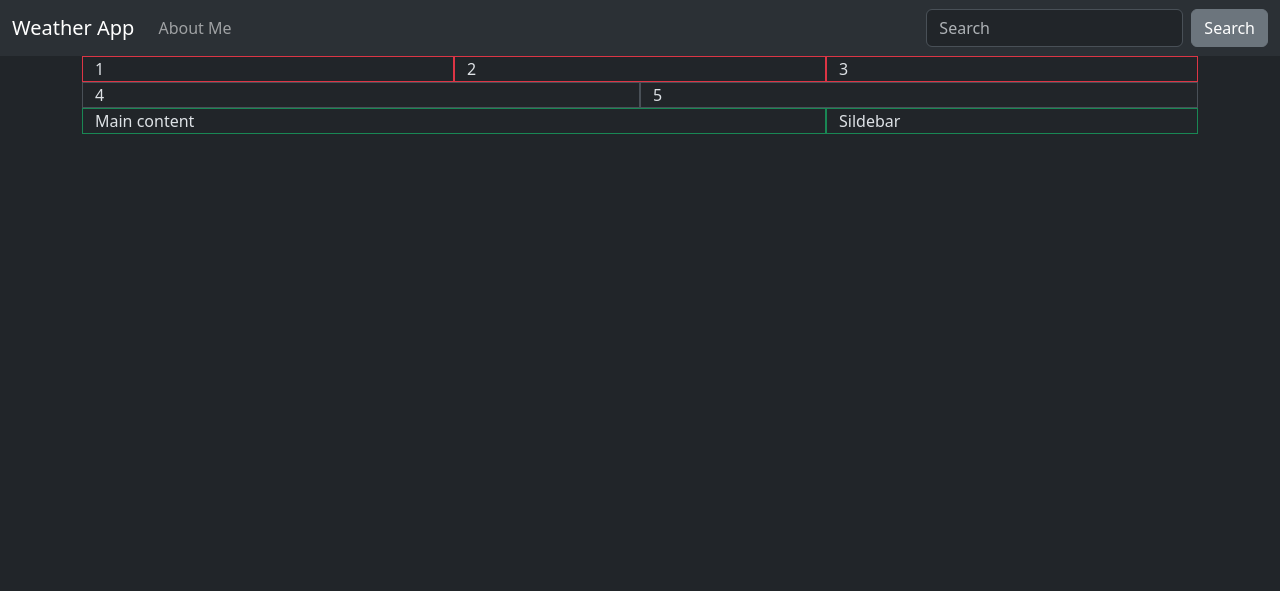
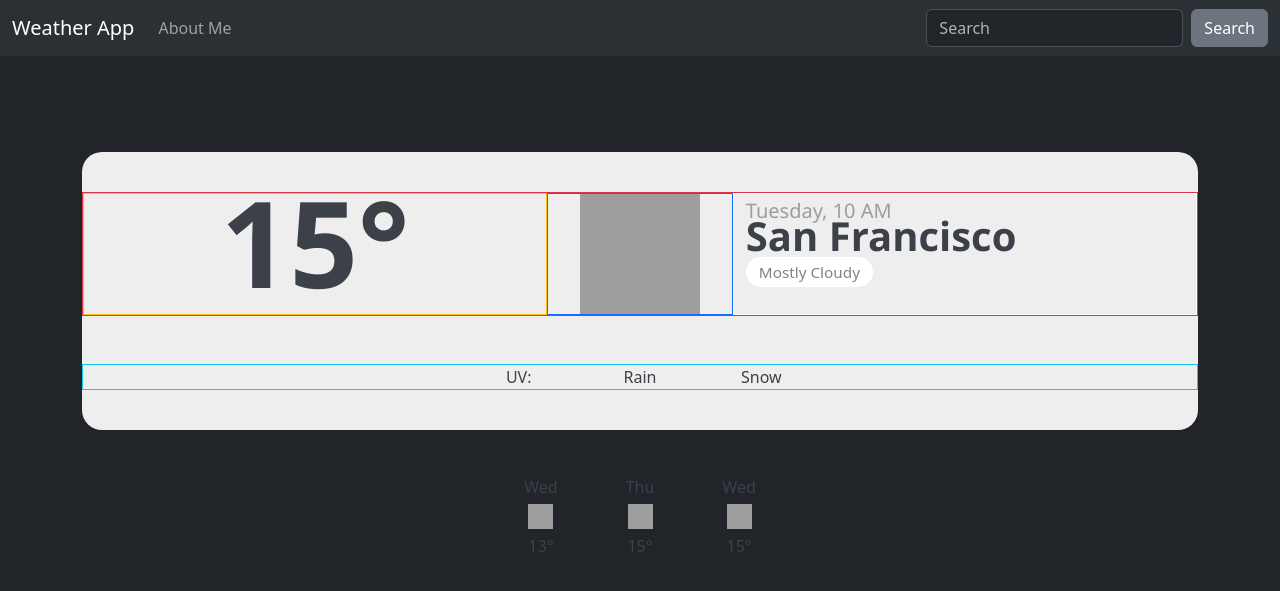
Before and after one commit to devHksingh/DjangoWeatherApp, a Django app: page / in a window 1280 px wide. Shown: the top 591 px of the page. Run offline with Django 4.2, Linux system fonts and the light colour scheme; data that the repository does not hold is empty; grey boxes are pictures that could not be loaded.

Commit message:
update home.html

```diff
--- a/lookup/templates/base.html
+++ b/lookup/templates/base.html
@@ -4,6 +4,8 @@
     <meta charset="utf-8">
     <meta name="viewport" content="width=device-width, initial-scale=1">
     <title>WeatherApp demo</title>
+    {% load static %}
+    <link rel="stylesheet" href="{% static 'css/style.css' %}">
     <link href="https://cdn.jsdelivr.net/npm/bootstrap@5.3.0-alpha3/dist/css/bootstrap.min.css" rel="stylesheet" integrity="sha384-KK94CHFLLe+nY2dmCWGMq91rCGa5gtU4mk92HdvYe+M/SXH301p5ILy+dN9+nJOZ" crossorigin="anonymous">
   </head>
   <body>
--- a/lookup/templates/home.html
+++ b/lookup/templates/home.html
@@ -4,7 +4,7 @@
 {%block content%}
 {% load static %}
 
-<div class="container-md">
+<!-- <div class="container-md">
     <div class="row">
         <div class="col-sm border border-danger">1</div>
         <div class="col-sm border border-danger">2</div>
@@ -21,7 +21,150 @@
         <div class="col-md-8 border border-success">Main content</div>
         <div class="col-md-4 border border-success">Sildebar</div>
     </div>
+</div> -->
+
+<!-- Gutter -->
+
+<!-- <div class="container px-4 mt-5 border border-info ">
+    <div class="row gx-5">
+        <div class="col">
+            <div class="p-3 border">custom column</div>
+        </div>
+        <div class="col">
+            <div class="p-3 border">custom column</div>
+        </div>
+    </div>
+</div> -->
+<br><br><br><br>
+
+<!-- test grid -->
+
+<div class="container-md weather__card">
+    <div class="row border border-danger">
+        <div class="col-md-5 border border-warning text-center"><h2>15&deg;</h2></div>
+        <div class="col-md-2 border border-primary text-center "><img src="https://svgur.com/i/oKG.svg"></div>
+        <div class="col-md-5 border border-white pt-3">
+                <h5>Tuesday, 10 AM</h5>
+                <h3 class="mt-2">San Francisco</h3>
+                <span class="weather__description mt-2">Mostly Cloudy</span>
+        </div>
+    </div>
+    <div class="row justify-content-md-center text-center border border-info mt-5">
+        <div class="col col-lg-2">UV:</div>
+        <div class="col-md-auto">Rain</div>
+        <div class="col col-lg-2">Snow</div>
+    </div>
 </div>
+
+<div class="weather__forecast d-flex flex-row justify-content-center align-items-center mt-3">
+    <div class="p-4 d-flex flex-column justify-content-center align-items-center">
+        <span>Wed</span>
+        <img src="https://svgur.com/i/oJe.svg">
+        <span>13&deg;</span>
+    </div>
+
+    <div class="p-4 d-flex flex-column justify-content-center align-items-center">
+        <span>Thu</span>
+        <img src="https://svgur.com/i/oKG.svg">
+        <span>15&deg;</span>
+    </div>
+
+    <div class="p-4 d-flex flex-column justify-content-center align-items-center">
+        <span>Wed</span>
+        <img src="https://svgur.com/i/oKG.svg">
+        <span>15&deg;</span>
+    </div>
+
+
+</div>
+
+
+<!-- Weather -->
+<!-- <div class="container mt-5">
+    <div class="d-flex flex-row justify-content-center align-items-center">
+        <div class="weather__card">
+            <div class="d-flex flex-row justify-content-center align-items-center">
+                <div class="p-3">
+                    <h2>15&deg;</h2>
+                </div>
+                <div class="p-3">
+                    <img src="https://svgur.com/i/oKG.svg">
+                </div>
+                <div class="p-3">
+                    <h5>Tuesday, 10 AM</h5>
+                    <h3>San Francisco</h3>
+                    <span class="weather__description">Mostly Cloudy</span>
+                </div>
+            </div>
+            <div class="weather__status d-flex flex-row justify-content-center align-items-center mt-3">
+                <div class="p-4 d-flex justify-content-center align-items-center">
+                    <img src="https://svgur.com/i/oHw.svg">
+                    <span>10%</span>
+                </div>
+                <div class="p-4 d-flex justify-content-center align-items-center">
+                    <img src="https://svgur.com/i/oH_.svg">
+                    <span>0.53 mB</span>
+                </div>
+                <div class="p-4 d-flex justify-content-center align-items-center">
+                    <img src="https://svgur.com/i/oKS.svg">
+                    <span>10 km/h</span>
+                </div>
+            </div>
+        </div>
+    </div>
+</div> -->
+
+<!-- Weather Forecast -->
+<!-- <div class="weather__forecast d-flex flex-row justify-content-center align-items-center mt-3">
+    <div class="p-4 d-flex flex-column justify-content-center align-items-center">
+        <span>Wed</span>
+        <img src="https://svgur.com/i/oJe.svg">
+        <span>13&deg;</span>
+    </div>
+
+    <div class="p-4 d-flex flex-column justify-content-center align-items-center">
+        <span>Thu</span>
+        <img src="https://svgur.com/i/oKG.svg">
+        <span>15&deg;</span>
+    </div>
+
+    <div class="p-4 d-flex flex-column justify-content-center align-items-center">
+        <span>Wed</span>
+        <img src="https://svgur.com/i/oKG.svg">
+        <span>15&deg;</span>
+    </div>
+
+    <div class="p-4 d-flex flex-column justify-content-center align-items-center">
+        <span>Fri</span>
+        <img src="https://svgur.com/i/oJe.svg">
+        <span>13&deg;</span>
+    </div>
+
+    <div class="p-4 d-flex flex-column justify-content-center align-items-center">
+        <span>Sat</span>
+        <img src="https://svgur.com/i/oJx.svg">
+        <span>13&deg;</span>
+    </div>
+
+    <div class="p-4 d-flex flex-column justify-content-center align-items-center">
+        <span>Sun</span>
+        <img src="https://svgur.com/i/oJU.svg">
+        <span>11&deg;</span>
+    </div>
+
+    <div class="p-4 d-flex flex-column justify-content-center align-items-center">
+        <span>Mon</span>
+        <img src="https://svgur.com/i/oJU.svg">
+        <span>11&deg;</span>
+    </div>
+
+    <div class="p-4 d-flex flex-column justify-content-center align-items-center">
+        <span>Tue</span>
+        <img src="https://svgur.com/i/oJy.svg">
+        <span>6&deg;</span>
+    </div>
+</div> -->
+
 
 <!-- <br><br><br>
 {{api}}
--- /dev/null
+++ b/weather/static/css/style.css
@@ -0,0 +1,83 @@
+body {
+    background: #fff;
+    color: #444;
+    font-family: "Segoe UI", sans-serif;
+    -webkit-font-smoothing: antialiased;
+    -moz-osx-font-smoothing: grayscale;
+  }
+  h1, h2, h3, h4, h5, h6 {
+    margin: 0 0 15px 0;
+    padding: 0;
+    font-family: "Segoe UI", sans-serif;
+    font-weight:700;
+  }
+  /*--------------------------------------------------------------
+  # Weather Card
+  --------------------------------------------------------------*/
+  .weather__card {
+    width: 800px;
+    padding: 40px 30px;
+    background-color: #EEEEEE;
+    border-radius: 20px;
+    color:#3C4048;
+  }
+  .weather__card h2 {
+    font-size:120px;
+    font-weight:700;
+    color:#3C4048;
+    line-height: .8;
+  }
+  .weather__card h3 {
+    font-size: 40px;
+    font-weight: 600;
+    line-height: .8;
+    color:#3C4048;
+  }
+  .weather__card h5 {
+    font-size: 20px;
+    font-weight: 400;
+    line-height: .1;
+    color:#9D9D9D;
+  }
+  .weather__card img {
+    width: 120px;
+    height: 120px;
+  }
+  .weather__card .weather__description {
+    background-color: #fff;
+    border-radius: 25px;
+    padding: 5px 13px;
+    border:0;
+    outline: none;
+    color:#7F8487;
+    font-size: .956rem;
+    font-weight: 400;
+  }
+  /*--------------------------------------------------------------
+  # Weather Status
+  --------------------------------------------------------------*/
+  .weather__status img {
+    height: 20px;
+    width: 20px;
+    vertical-align:middle;
+  }
+  .weather__status span {
+    font-weight: 500;
+    color: #3C4048;
+    font-size: .9rem;
+    padding-left: .5rem;
+  }
+  /*--------------------------------------------------------------
+  # Weather Forecast
+  --------------------------------------------------------------*/
+  .weather__forecast img {
+    height: 25px;
+    width: 25px;
+    vertical-align:middle;
+  }
+  .weather__forecast span {
+    font-weight: 500;
+    color: #3C4048;
+    font-size: 1rem;
+    padding: 5px 10px;
+  }
```
Also changed, not shown: static/css/style.css (added, +83 -0 lines), static/style.css (added, +83 -0 lines), static/bgIMG2.jpg (added).
